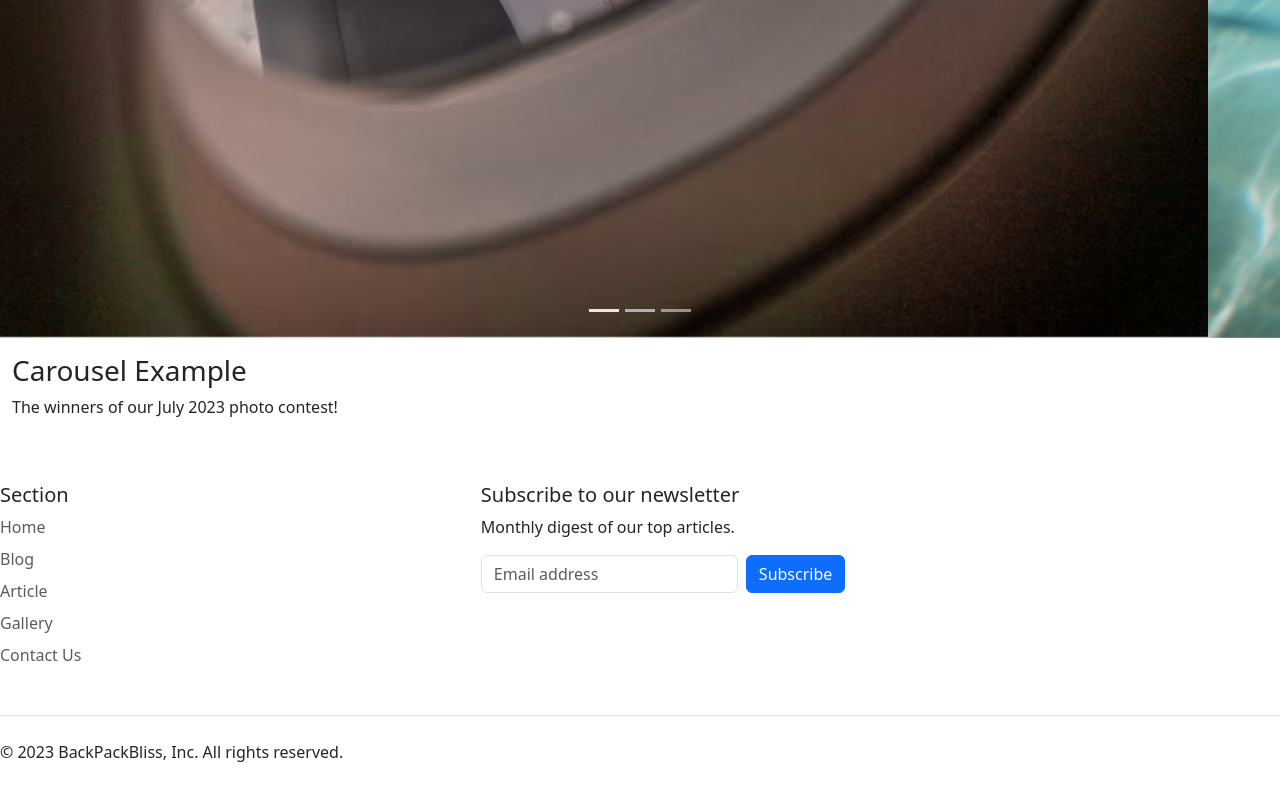
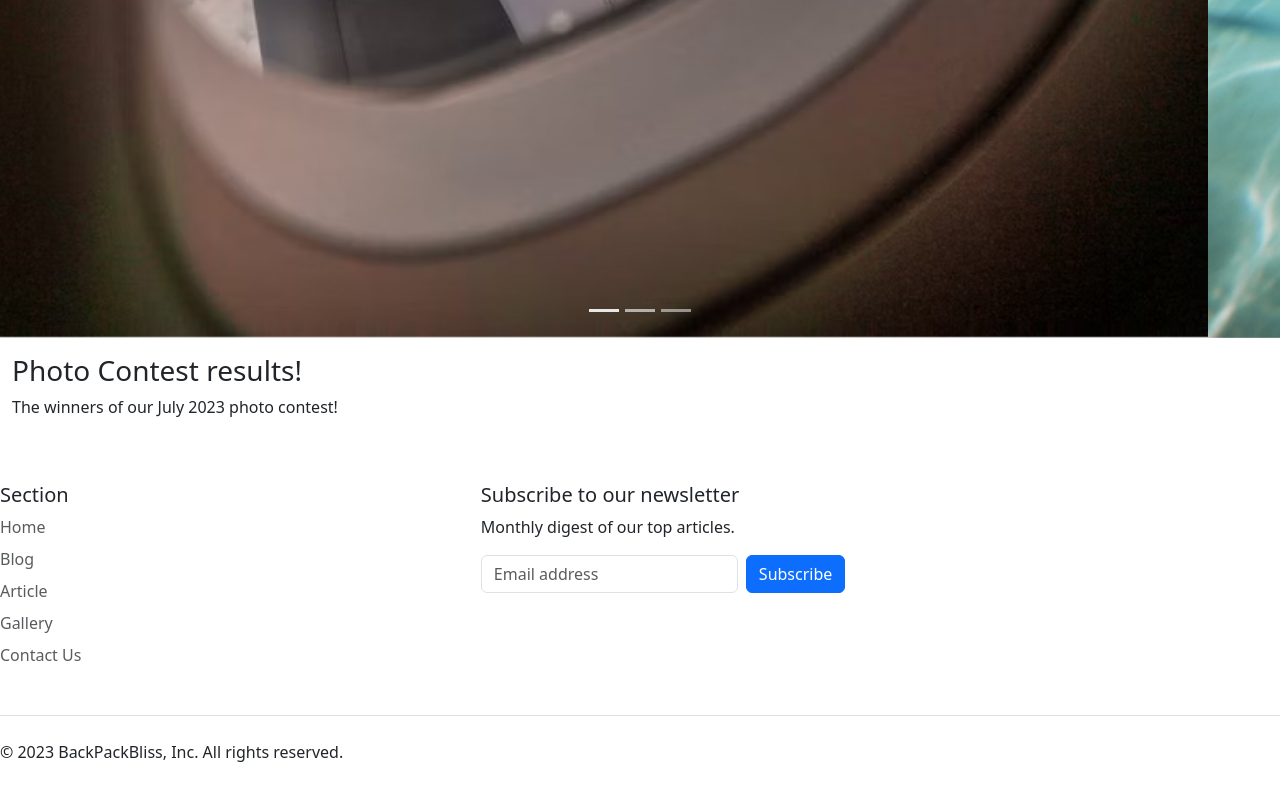
Before and after one commit to HarbiNuur/TravelWebSite, a plain HTML site: page index.html in a window 1280 px wide. Shown: the part 1823-2623 px from the top of the page. Drawn offline with nearby package versions, Linux system fonts and the light colour scheme; files whose address does not match are found by name.

Commit message:
Update index.html

```diff
--- a/index.html
+++ b/index.html
@@ -137,7 +137,7 @@
 </div>
 
 <div class="container-fluid mt-3">
-  <h3>Carousel Example</h3>
+  <h3>Photo Contest results!</h3>
   <p>The winners of our July 2023 photo contest!</p>
 </div>
 
```
